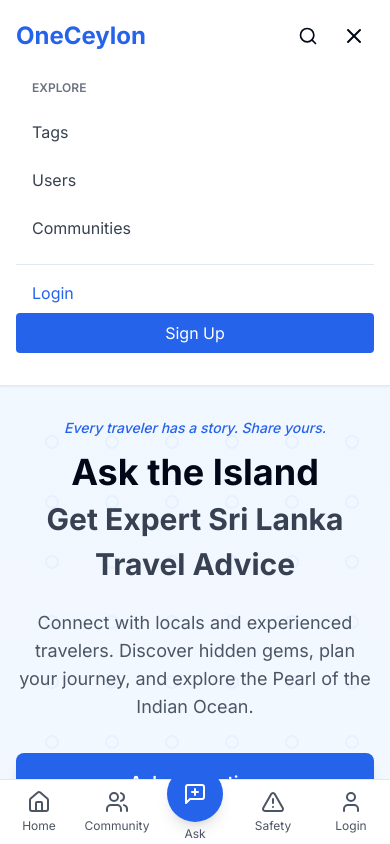
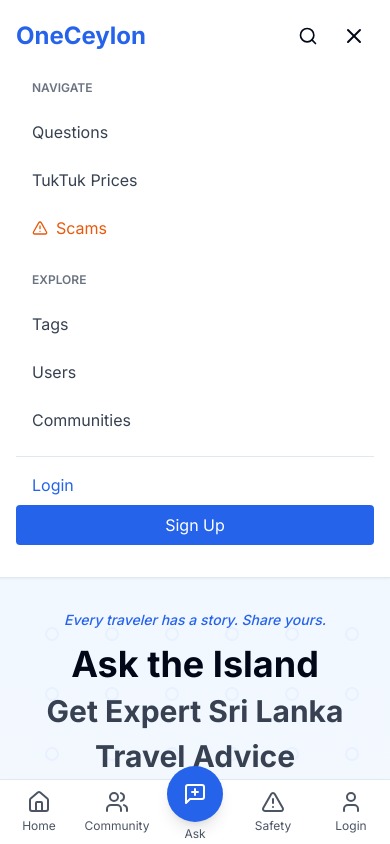
Before and after one commit to exitosolk/tpurist-qna, a Next.js app: page / in a window 390 px wide. Both pictures are taken after a click on the button 354 px from the left and 36 px from the top of the page. Shown: the top 844 px of the page. Built offline with nearby package versions, Linux system fonts and the light colour scheme; no server answers.

Commit message:
tuk prices uiux enhancemnts

```diff
--- a/components/Navbar.tsx
+++ b/components/Navbar.tsx
@@ -236,7 +236,33 @@ export default function Navbar() {
           {/* Mobile & Tablet More Menu (Explore items) */}
           {mobileMenuOpen && (
             <nav className="lg:hidden mt-4 pb-4 flex flex-col gap-2">
-              <div className="px-4 py-2 text-xs font-semibold text-gray-500 uppercase">Explore</div>
+              {/* Primary Navigation */}
+              <div className="px-4 py-2 text-xs font-semibold text-gray-500 uppercase">Navigate</div>
+              <Link
+                href="/questions"
+                className="px-4 py-2 text-gray-700 hover:bg-gray-100 rounded"
+                onClick={() => setMobileMenuOpen(false)}
+              >
+                Questions
+              </Link>
+              <Link
+                href="/tuktuk-prices"
+                className="px-4 py-2 text-gray-700 hover:bg-gray-100 rounded"
+                onClick={() => setMobileMenuOpen(false)}
+              >
+                TukTuk Prices
+              </Link>
+              <Link
+                href="/scams"
+                className="px-4 py-2 text-orange-600 hover:bg-orange-50 rounded flex items-center gap-2"
+                onClick={() => setMobileMenuOpen(false)}
+              >
+                <AlertTriangle className="w-4 h-4" />
+                Scams
+              </Link>
+
+              {/* Explore Section */}
+              <div className="px-4 py-2 text-xs font-semibold text-gray-500 uppercase mt-2">Explore</div>
               <Link
                 href="/tags"
                 className="px-4 py-2 text-gray-700 hover:bg-gray-100 rounded"
```
